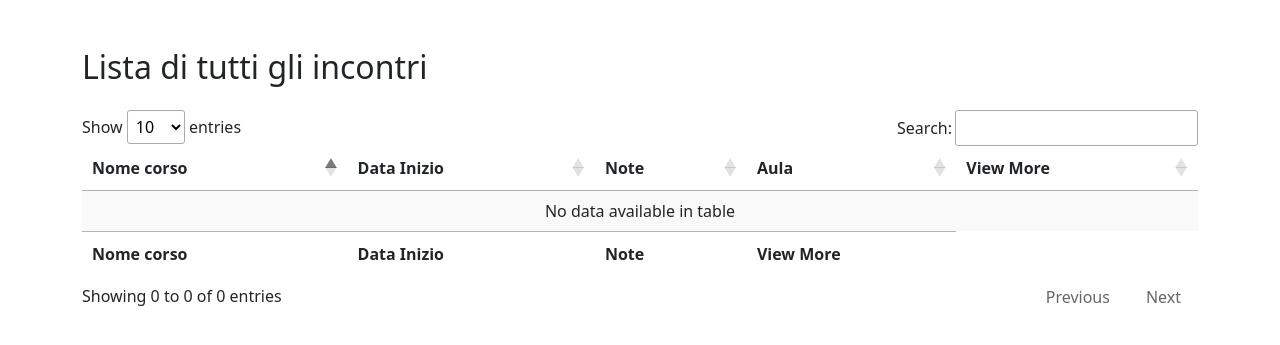
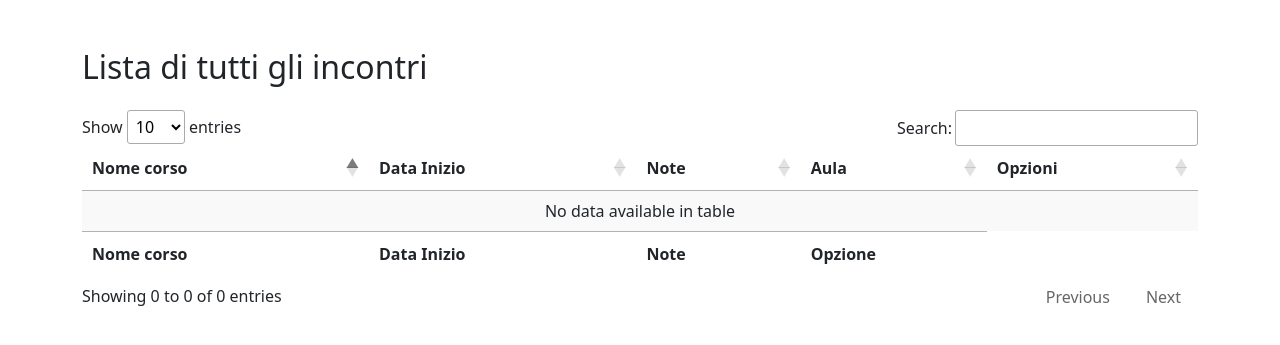
Before and after one commit to michele25-10/ServerDispersione, a PHP site: page /pages/listIncontri.php in a window 1280 px wide. Shown: the part 91-436 px from the top of the page. Run offline with PHP 8.4, Linux system fonts and the light colour scheme; data that the repository does not hold is empty; some libraries are stand-ins or nearby versions.

Commit message:
cambiamenti colori

```diff
--- a/pages/getInfo.php
+++ b/pages/getInfo.php
@@ -46,7 +46,7 @@ error_reporting(0);
                             <th>Data</th>
                             <th>Note</th>
                             <th>Aula</th>
-                            <th>View More</th>
+                            <th>Opzione</th>
                         </tr>
                     </thead>
                     <tbody>
@@ -57,7 +57,7 @@ error_reporting(0);
                                 <td><?php echo $row['aula'] ?></td>
                                 <td>
                                     <button id="edit" class="btn btn-primary me-3" data-bs-toggle="modal" data-bs-target="#exampleModal" onclick="onClick(<?php echo $row['id_incontro'] ?>)">Edit</button>
-                                    <button class="btn btn-secondary me-3" onclick="window.location.href='presenze.php?id_incontro=<?php echo $row['id_incontro'] ?>&nome_corso=<?php echo $_GET['nome_corso'] ?>';" <?php if ($list_studenti == -1) {
+                                    <button class="btn btn-success me-3" onclick="window.location.href='presenze.php?id_incontro=<?php echo $row['id_incontro'] ?>&nome_corso=<?php echo $_GET['nome_corso'] ?>';" <?php if ($list_studenti == -1) {
                                                                                                                                                                                                                             echo "disabled";
                                                                                                                                                                                                                         } ?>>
                                         <svg xmlns="http://www.w3.org/2000/svg" width="16" height="16" fill="currentColor" class="bi bi-journal-bookmark-fill" viewBox="0 0 16 16">
@@ -163,6 +163,7 @@ error_reporting(0);
                         <th>Nome</th>
                         <th>Cognome</th>
                         <th>CF</th>
+                        <th>Opzione</th>
                     </tr>
                 </thead>
                 <tbody>
--- a/pages/getInfoStorico.php
+++ b/pages/getInfoStorico.php
@@ -53,7 +53,7 @@ if (empty($_GET['nome_corso'])) {
                             <th>Data</th>
                             <th>Note</th>
                             <th>Aula</th>
-                            <th>View More</th>
+                            <th>Opzioni</th>
                         </tr>
                     </thead>
                     <tbody>
@@ -62,7 +62,7 @@ if (empty($_GET['nome_corso'])) {
                             <td><?php echo $row['data_inizio'] ?></td>
                             <td><?php echo $row['note'] ?></td>
                             <td><?php echo $row['aula'] ?></td>
-                            <td> <button class="btn btn-secondary me-3"
+                            <td> <button class="btn btn-success me-3"
                                     onclick="window.location.href='getRegistroStorico.php?id_incontro=<?php echo $row['id_incontro'] ?>&nome_corso=<?php echo $_GET['nome_corso'] ?>';">
                                     <svg xmlns="http://www.w3.org/2000/svg" width="16" height="16" fill="currentColor"
                                         class="bi bi-journal-bookmark-fill" viewBox="0 0 16 16">
--- a/pages/listIncontri.php
+++ b/pages/listIncontri.php
@@ -35,7 +35,7 @@
                         <th>Data Inizio</th>
                         <th>Note</th>
                         <th>Aula</th>
-                        <th>View More</th>
+                        <th>Opzioni</th>
                     </tr>
                 </thead>
                 <tbody>
@@ -48,7 +48,7 @@
                         <td>
                             <button id="edit" class="btn btn-primary me-3" data-bs-toggle="modal"
                                 data-bs-target="#exampleModal" onclick="onClick(<?php echo $row['id'] ?>)">Edit</button>
-                            <button class="btn btn-secondary me-3"
+                            <button class="btn btn-success me-3"
                                 onclick="window.location.href='presenze.php?id_incontro=<?php echo $row['id'] ?>&nome_corso=<?php echo $row['id_corso'] ?>';">
                                 <svg xmlns="http://www.w3.org/2000/svg" width="16" height="16" fill="currentColor"
                                     class="bi bi-journal-bookmark-fill" viewBox="0 0 16 16">
@@ -69,7 +69,7 @@
                         <th>Nome corso</th>
                         <th>Data Inizio</th>
                         <th>Note</th>
-                        <th>View More</th>
+                        <th>Opzione</th>
                     </tr>
                 </tfoot>
             </table>
```
